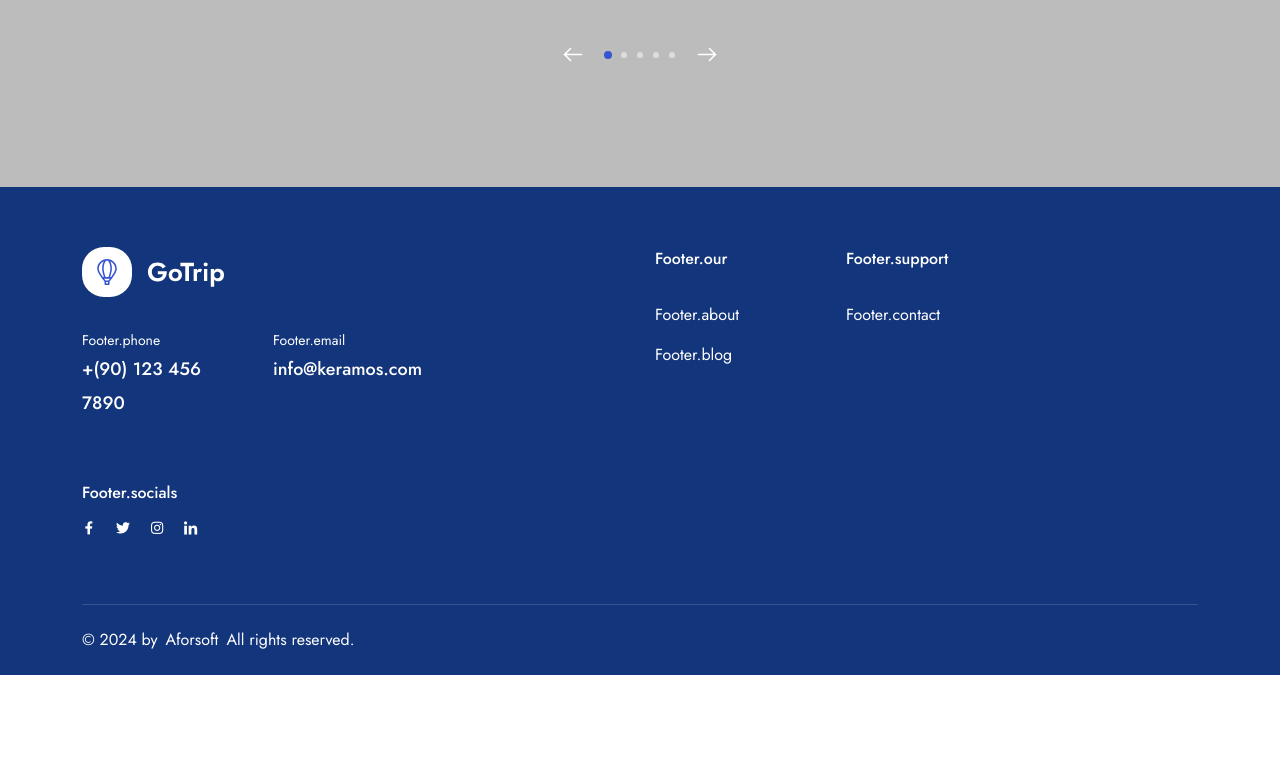
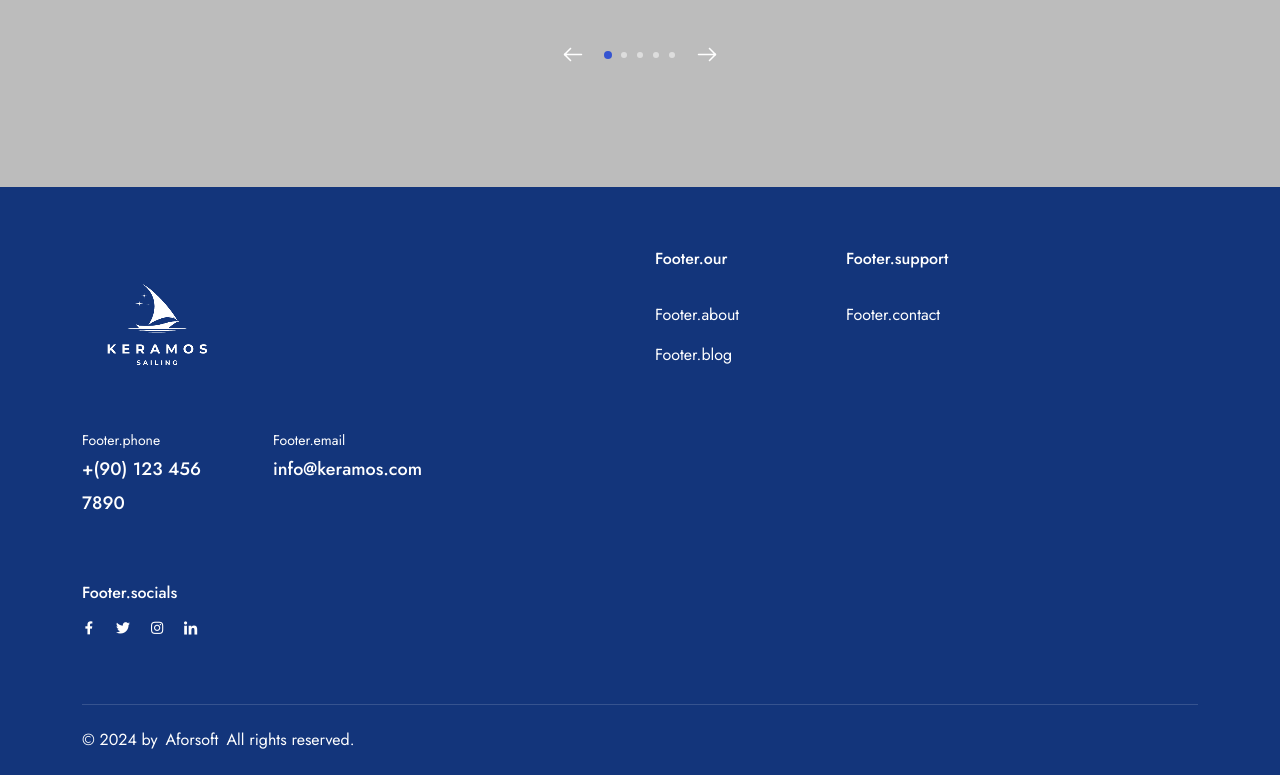
Before and after one commit to korayerdem89/keramos, a Next.js app: page /en/home_9 in a window 1280 px wide. Shown: the part 3007-3782 px from the top of the page. Before the commit the page ends 3682 px from the top, so only its background shows below. Built offline with nearby package versions, Linux system fonts and the light colour scheme.

Commit message:
footer logo fixed

```diff
--- a/src/components/footer/footer-8/index.jsx
+++ b/src/components/footer/footer-8/index.jsx
@@ -12,7 +12,7 @@ const index = () => {
         <div className="pt-60 pb-60">
           <div className="row y-gap-40 justify-between xl:justify-start">
             <div className="col-xl-4 col-lg-6">
-              <img src="/img/general/logo-light.svg" alt="image" />
+              <img src="/img/general/logo-small.png" alt="image" />
               <div className="row y-gap-30 justify-between pt-30">
                 <ContactInfo />
               </div>
```
Also changed, not shown: public/img/general/logo-small.png (added).
